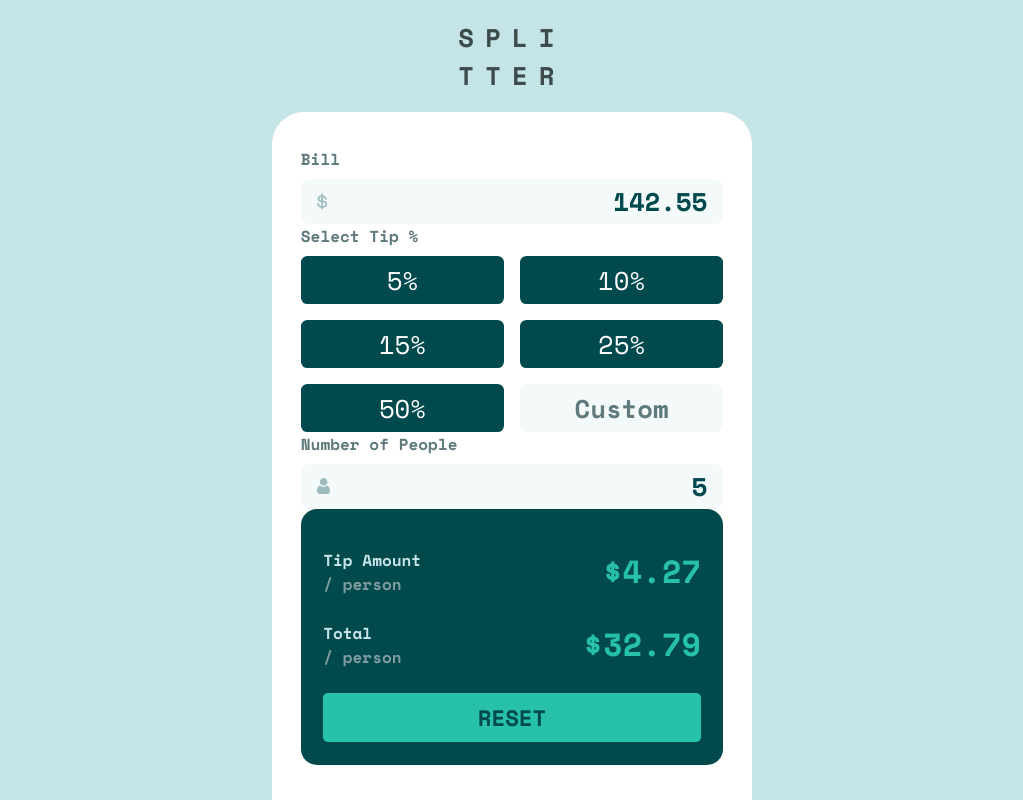
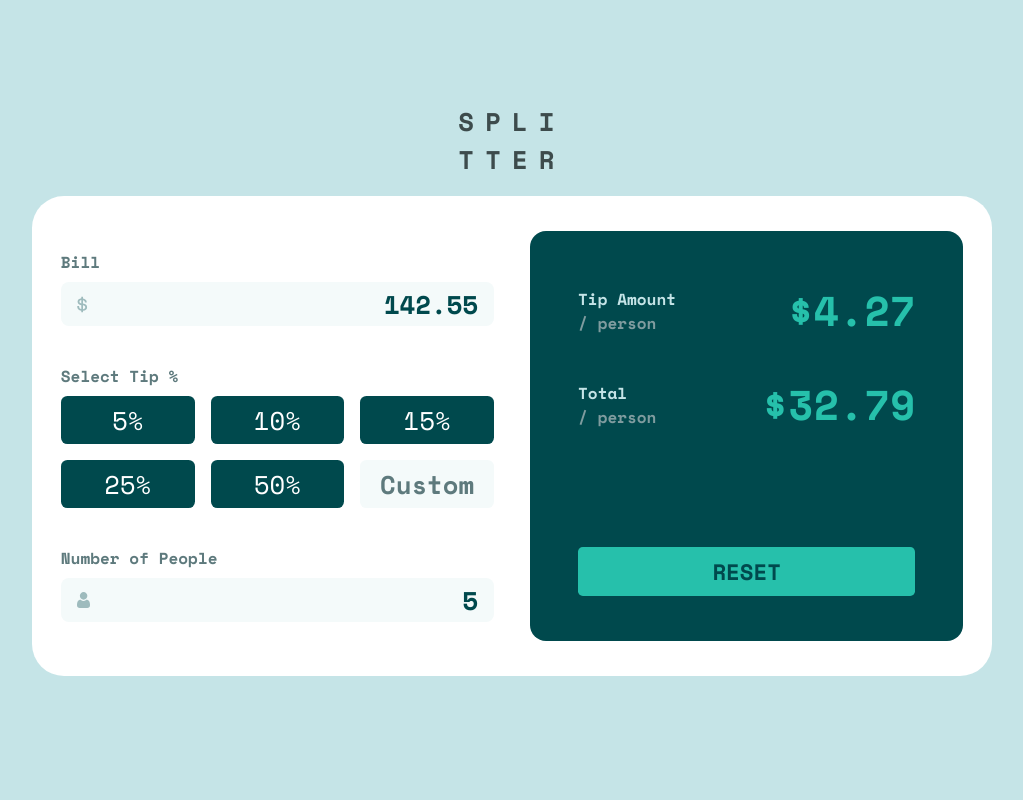
Before and after one commit to Baskerus/Tip-Calculator-Project, a plain HTML site: page index.html in a window 1280 px wide. Shown: the whole page, without its empty margins (128-1151 px from the left). Drawn offline with nearby package versions, Linux system fonts and the light colour scheme.

Commit message:
finished basic styling and media queries (no active states)

```diff
--- a/index.html
+++ b/index.html
@@ -18,6 +18,7 @@
     <div class="title">SPLI<br />TTER</div>
 
     <div class="calculator-wrapper">
+      <div class="calc">
       <div class="bill">
           <div class="section-title small-title">Bill</div>
           <div class="wide-display">
@@ -25,7 +26,6 @@
             <div class="input">142.55</div>
           </div>
         </div>
-
         <div class="tip-select">
           <div class="section-title small-title">Select Tip %</div>
           <div class="tip-grid">
@@ -37,7 +37,6 @@
             <div class="tip-option custom">Custom</div>
           </div>
         </div>
-
         <div class="people">
           <div class="section-title small-title">Number of People</div>
           <div class="wide-display">
@@ -45,7 +44,7 @@
             <div class="input">5</div>
           </div>
         </div>
-
+      </div>
       <div class="total-wrapper">
         <div class="total-section">
           <div class="total-text">
--- a/styles/_globals.scss
+++ b/styles/_globals.scss
@@ -17,8 +17,10 @@ $light-grayish-cyan-two: hsl(189, 41%, 97%);
 
 body {
   display: flex;
+  flex-direction: column;
   align-items: center;
-  justify-content: center;
+  justify-content: space-evenly;
+
   font-family: "Space Mono";
   font-size: 24px;
   background-color: $light-grayish-cyan-one;
--- /dev/null
+++ b/styles/_media.scss
@@ -0,0 +1,39 @@
+@media screen and (min-width: 1024px) {
+body{
+    justify-content: center;
+    height: 100vh;
+}
+  .calculator-wrapper {
+    flex-direction: row;
+    justify-content: space-between;
+
+    max-width: 60rem;
+    height: 30rem;
+    margin-bottom: 5vh;
+  }
+  .calc,
+  .total-wrapper {
+    height: 100%;
+    width: 48%;
+  }
+
+  .tip-grid{
+    grid-template-columns: repeat(3, 1fr);
+    grid-template-rows: repeat(2, 1fr);
+  }
+
+  .total-wrapper{
+      justify-content: space-between;
+      padding: 3rem;
+
+      .reset{
+          margin-top: 5rem;
+      }
+      .total-section{
+          margin-bottom: 2rem;
+          .tip-display{
+            font-size: 2.6rem;
+        }
+      }
+  }
+}
--- a/styles/main.scss
+++ b/styles/main.scss
@@ -14,18 +14,23 @@
   color: hsl(184, 11%, 27%);
 }
 
+.calc {
+  display: flex;
+  flex-direction: column;
+  justify-content: space-around;
+
+  height: 100%;
+}
 .calculator-wrapper {
   display: flex;
   flex-direction: column;
-  justify-content: space-between;
+  justify-content: space-around;
 
-  position: absolute;
-  bottom: 0;
+  height: clamp(750px, 87vh, 800px);
 
-  height: 86%;
   width: 100vw;
   max-width: 30rem;
-  border-radius: 2rem 2rem 0rem 0rem;
+  border-radius: 2rem 2rem 2rem 2rem;
 
   background-color: white;
   padding: 2.2rem 1.8rem;
@@ -140,3 +145,5 @@
     padding: 0.5rem;
   }
 }
+
+@import "media";
```
Also changed, not shown: styles/main.css, 1 other file. Lines whose indentation alone changed are shown as unchanged.
